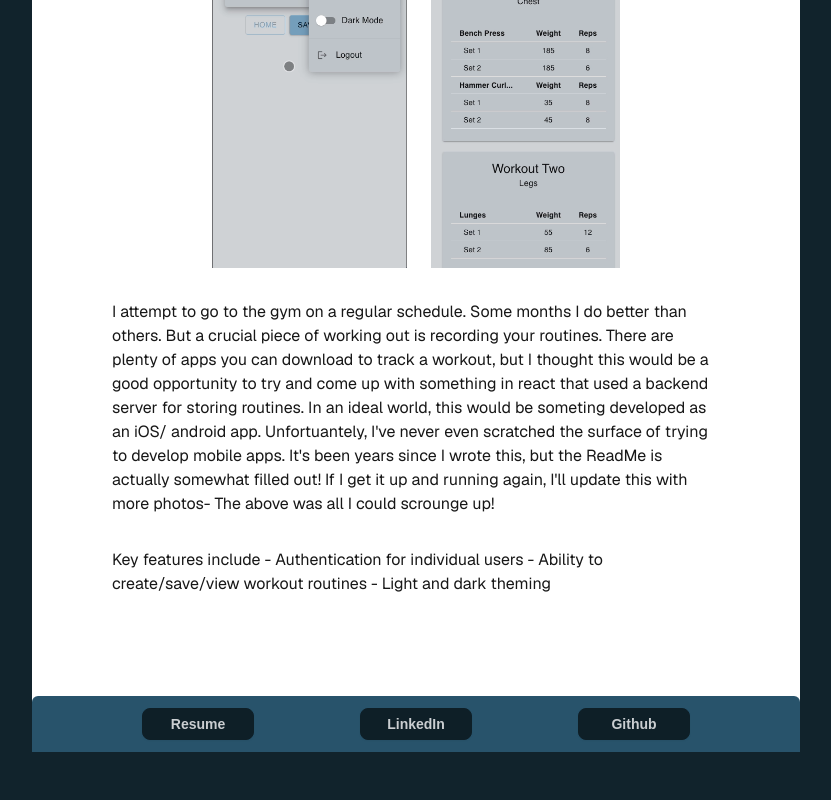
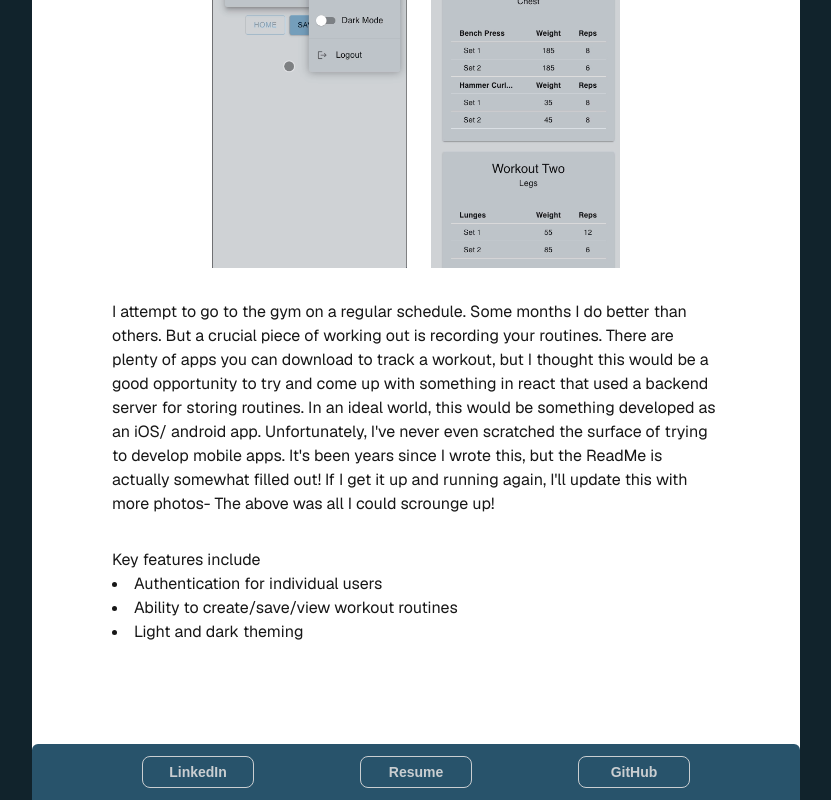
Before and after one commit to KyleBrooks242/website, a Next.js app: page /projects in a window 1280 px wide. Shown: the part 1029-1829 px from the top of the page, without its empty margins (224-1055 px from the left). Before the commit the page ends 1781 px from the top, so only its background shows below. Built offline with nearby package versions, Linux system fonts and the light colour scheme.

Commit message:
More typo fixes, work on blog content, theme

```diff
--- a/src/app/blog/[slug]/page.tsx
+++ b/src/app/blog/[slug]/page.tsx
@@ -5,7 +5,6 @@ import BlogFooter from "@/app/components/BlogFooter"
 
 
 export async function generateStaticParams() {
-  console.log('Inside generateStaticParams');
   let posts: Array<Post> = await getPosts();
 
   posts.sort((a: Post, b: Post) => {
--- a/src/app/components/BlogFooter.tsx
+++ b/src/app/components/BlogFooter.tsx
@@ -27,8 +27,6 @@ export default function BlogFooter (props: Props) {
     const prevTitle = truncate(props.previous?.title);
     const nextTitle = truncate(props.next?.title);
 
-    console.log(`PREV TITLE ${prevTitle}`);
-
     return (
         <footer className="footer p-3 rounded-t-md mt-auto">
             <nav className="flex flex-row justify-center w-full">
--- a/src/app/components/Footer.tsx
+++ b/src/app/components/Footer.tsx
@@ -1,4 +1,28 @@
 import Link from "next/link";
+
+
+const footerLinks = [
+    {
+        href: 'https://linkedin.com/in/kyle-brooks-a05053bb',
+        text: 'LinkedIn'
+    },
+    {
+        href: '/brooks_kyle_resume.pdf',
+        text: 'Resume'
+    },
+    {
+        href: 'https://github.com/KyleBrooks242',
+        text: 'GitHub'
+    }
+
+];
+
+const getFooterLinks = () => {
+    return footerLinks.map(link => {
+        return <Link key={link.text} className='btn btn-sm btn-outline w-28' href={link.href} target='_blank'>{link.text}</Link>
+    })
+}
+
 
 
 export default function Footer () {
@@ -6,9 +30,7 @@ export default function Footer () {
     return (
         <footer className="footer bg-primary p-3 rounded-t-md mt-auto">
             <nav className="flex flex-row justify-evenly w-full">
-                <Link className='btn btn-sm w-28' href="/brooks_kyle_resume.pdf" download>Resume</Link>
-                <Link className='btn btn-sm w-28' href='https://linkedin.com/in/kyle-brooks-a05053bb' target='_blank'>LinkedIn</Link>
-                <Link className='btn btn-sm w-28' href='https://github.com/KyleBrooks242' target='_blank'>Github</Link>
+                {getFooterLinks()}
             </nav>
         </footer>
     )
--- a/src/app/contact/page.tsx
+++ b/src/app/contact/page.tsx
@@ -1,20 +1,21 @@
 import Link from "next/link";
 import { getResume } from "../lib/s3Util";
 
-export async function generateStaticParams() {
-  console.log("RESUME!");
+export default async function Contact() {
 
-  // const resume: any = await getResume();
-}
+  let resumeUrl = '/brooks_kyle_resume.pdf'
 
-export default async function Contact() {
+
 
   return (
     <div className="grid grid-rows-[20px_1fr_20px] justify-items-center  p-8 pb-20 sm:p-20 font-[family-name:var(--font-geist-sans)]">
       <main className="flex flex-col gap-8 row-start-2 items-center sm:items-start">
-          <Link className='btn btn-primary mt-8 w-28 self-center' href='https://linkedin.com/in/kyle-brooks-a05053bb' target='_blank'>LinkedIn</Link>
-          <Link className='btn btn-secondary w-28 self-center' href='https://github.com/KyleBrooks242' target='_blank'>Github</Link>
-          <Link className='btn btn-accent w-28 self-center' href="/brooks_kyle_resume.pdf"download>Resume</Link>
+        <Link className='btn btn-accent btn-outline mt-8 w-28 self-center' href='https://linkedin.com/in/kyle-brooks-a05053bb' target='_blank'>LinkedIn</Link>
+        <Link className='btn btn-accent btn-outline w-28 self-center' href='https://github.com/KyleBrooks242' target='_blank'>Github</Link>
+        <Link className='btn btn-accent btn-outline w-28 self-center' href={resumeUrl}>Resume</Link>
+        {/* <a className='btn btn-accent w-28 self-center' href={resumeUrl} download='brooks_kyle_resume.pdf'>Resume</a> */}
+
+        {/* <Link className='btn btn-accent w-28 self-center' href="/brooks_kyle_resume.pdf"download>Resume</Link> */}
 
         <div className="border-t-4 border-red-600 my-4"></div>
 
--- a/src/app/lib/s3Util.ts
+++ b/src/app/lib/s3Util.ts
@@ -4,10 +4,9 @@ const client = new S3Client();
 const bucketName = process.env['S3_BUCKET_NAME'];
 const resumeKey = 'personal-website/Brooks_Kyle_Full_Resume_2025.pdf'
 
-// export const getPosts = cache(async (): Promise<Array<any>> => {
 export const getResume = cache(async () => {
 
-    let pdfBlob;
+    let buffer;
 
     try {
         console.log("getResume: Executing GetObjectCommand...");
@@ -27,14 +26,16 @@ export const getResume = cache(async () => {
 
             // Combine chunks into a single Blob
             const buffer = Buffer.concat(chunks);
-            pdfBlob = new Blob([buffer], { type: "application/pdf" });
+            return buffer.toString('base64');
+            // pdfBlob = new Blob([buffer], { type: "application/pdf" });
+            // console.log(`Hey it's Blobby:`, pdfBlob);
 
         }
     }
     catch (error: any) {
-        console.log('getResume: Error fetching PDF!')
-        console.log(error);
+        console.debug('getResume: Error fetching PDF!')
+        console.debug(error);
     }
 
-    return pdfBlob;
+    return buffer;
 });
--- a/src/app/page.tsx
+++ b/src/app/page.tsx
@@ -6,9 +6,10 @@ export default function Home() {
       <main className="flex flex-col gap-8 row-start-2 items-center sm:items-start">
 
         {/* Add a disclaimer banner */}
-        <div role="alert" className="alert alert-warning">
+        <div role="alert" className="alert alert-info justify-items-center">
           <ExclamationTriangleIcon className="w-4 h-4 mr-1"/>
-          <span>This website is under active development. Thank you for understanding!</span>
+          <span>This website is under active development.</span>
+          <ExclamationTriangleIcon className="w-4 h-4 mr-1"/>
         </div>
 
         <h1 className='h1'>Welcome!</h1>
@@ -20,7 +21,7 @@ export default function Home() {
         </p>
         <p>
           The purpose of this site is a place for me to experiment and learn. Where possible, I'll be avoiding the blind copy/paste of
-          code snippits/configs/etc. that I've been so fond of in the past. Nothing is more frustrating than a jumbled mess of code and config files
+          code snippets/configs/etc. that I've been so fond of in the past. Nothing is more frustrating than a jumbled mess of code and config files
           that aren't building as expected/ rendering as intended and not knowing where to even begin looking to solve the problem.
         </p>
         <p>Check out my blog to follow the construction progress of this page!</p>
--- a/src/app/projects/page.tsx
+++ b/src/app/projects/page.tsx
@@ -51,16 +51,16 @@ export default async function Projects() {
          <p>
           I attempt to go to the gym on a regular schedule. Some months I do better than others. But a crucial piece of working out is recording your routines.
           There are plenty of apps you can download to track a workout, but I thought this would be a good opportunity to try and come up with something in react that used
-          a backend server for storing routines. In an ideal world, this would be someting developed as an iOS/ android app. Unfortuantely, I've never even scratched
+          a backend server for storing routines. In an ideal world, this would be something developed as an iOS/ android app. Unfortunately, I've never even scratched
           the surface of trying to develop mobile apps. It's been years since I wrote this, but the ReadMe is actually somewhat filled out! If I get it up and running
           again, I'll update this with more photos- The above was all I could scrounge up!
          </p>
 
          <p>
           Key features include
-          - Authentication for individual users
-          - Ability to create/save/view workout routines
-          - Light and dark theming
+          <li>Authentication for individual users</li>
+          <li>Ability to create/save/view workout routines</li>
+          <li>Light and dark theming </li>
          </p>
         </main>
       </div>
--- a/src/posts/building-website-nextjs.mdx
+++ b/src/posts/building-website-nextjs.mdx
@@ -1,5 +1,5 @@
 ---
-title: Building a website with Next.js
+title: Building a Website with Next.js
 description: A dummy blog post for testing layout
 date: Jan 11, 2025
 slug: creating-website-with-next.js
@@ -70,9 +70,9 @@ I'd like to follow a pretty generic personal website structure
 
 `Next.js` utilizes a pattern where your file structure for pages maps to the routing structure of your app. For example:
 
-[TODO INSERT PICTURE HERE OF FILE STRUCTURE HERE]
+![Directory File Structure for Website](/blog/websiteDirectoryLayout.png)
 
-The root level `/page.tsx` corresponds to th homepage of your app `www.my-website/`
+The root level `/page.tsx` corresponds to the homepage of your app `www.my-website/`
 
 The `about/page.tsx` route would be `www.my-website/about/` and so on.
 
@@ -84,8 +84,16 @@ If you need extra flexibility, each sub-directory can define its own custom `lay
 While I want this website to look nice and follow normal conventions, I also want to make sure it has a personal touch. The overarching goal of this website
 is to market myself, but a big part of that is conveying who I am as a person. I don't want the end result to be stuffy and humorless. I wrote the 'Home' and 'About Me'
 pages with this in mind. I also just tried to stub out material as a bit of a visual representation of progress. At this point, I haven't added anything fancy
-(pictures, themes, etc.)
+(pictures, themes, etc.).
+
+For the blog portion of the page, I want to eventually store the posts in some service such as S3 or storage solution. But for now, I'll just store them in their own directory.
+
 
 ### Styling
 
-Now that we have some content to look at, it would be nice if the experience was pleasant. This is where my lack of knowledge becomes more apparent...
+There are 2 major things I want to accomplish on the styling front
+
+* Cohesive Theme
+* Light/Dark Mode (That BOTH look good. Too often I run into webpages that have light/dark, but one or the other is clearly an afterthought)
+
+DaisyUI supports multiple themes and theme toggling via the use of a `Context`
--- a/src/posts/the-future-of-software-devs-with-ai.mdx
+++ b/src/posts/the-future-of-software-devs-with-ai.mdx
@@ -1,6 +1,6 @@
 ---
 title: >
-    The Future of Software Devs With AI: A Clickbait Post
+    The Future of Software Devs with AI: A Clickbait Post
 description: A dummy post to test fetching of multiple posts
 date: Jan 12, 2025
 slug: the-future-of-software-devs-with-ai
```
Also changed, not shown: public/blog/websiteDirectoryLayout.png (added). Lines whose indentation alone changed are shown as unchanged.
